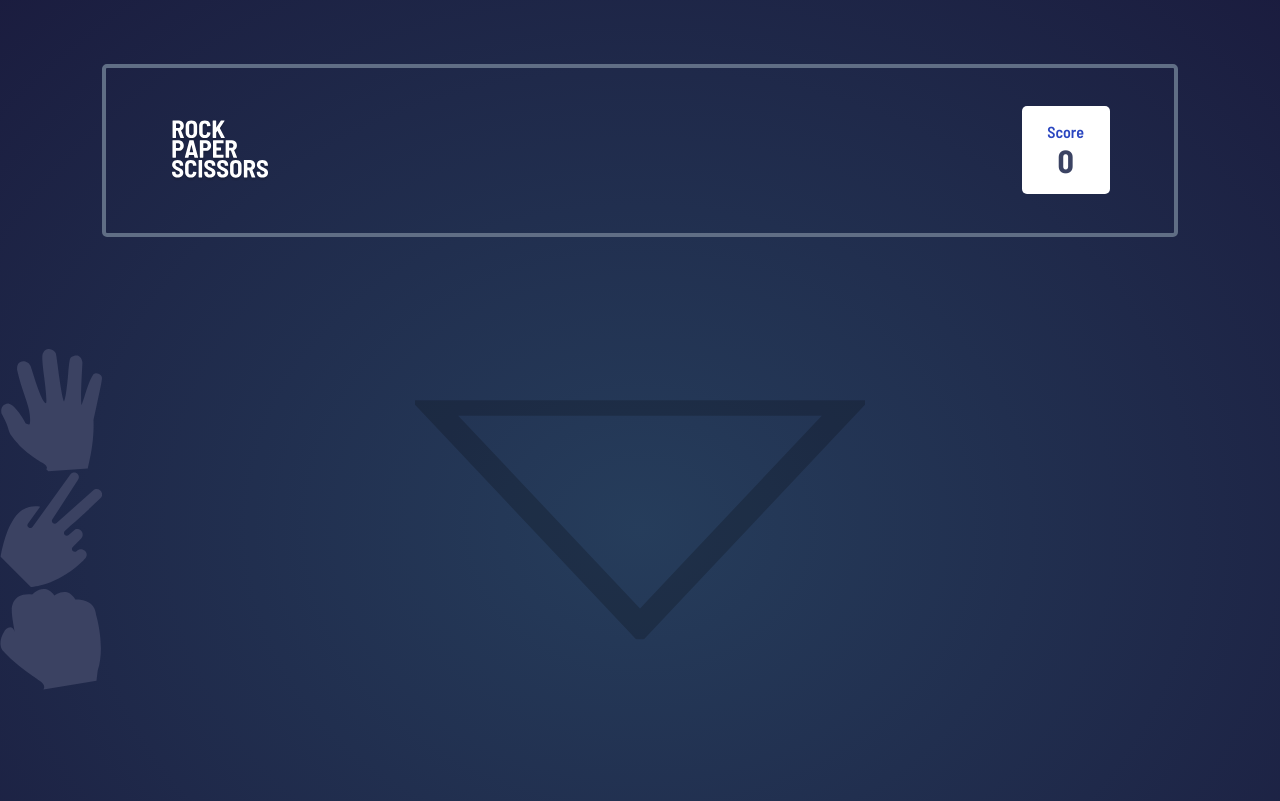
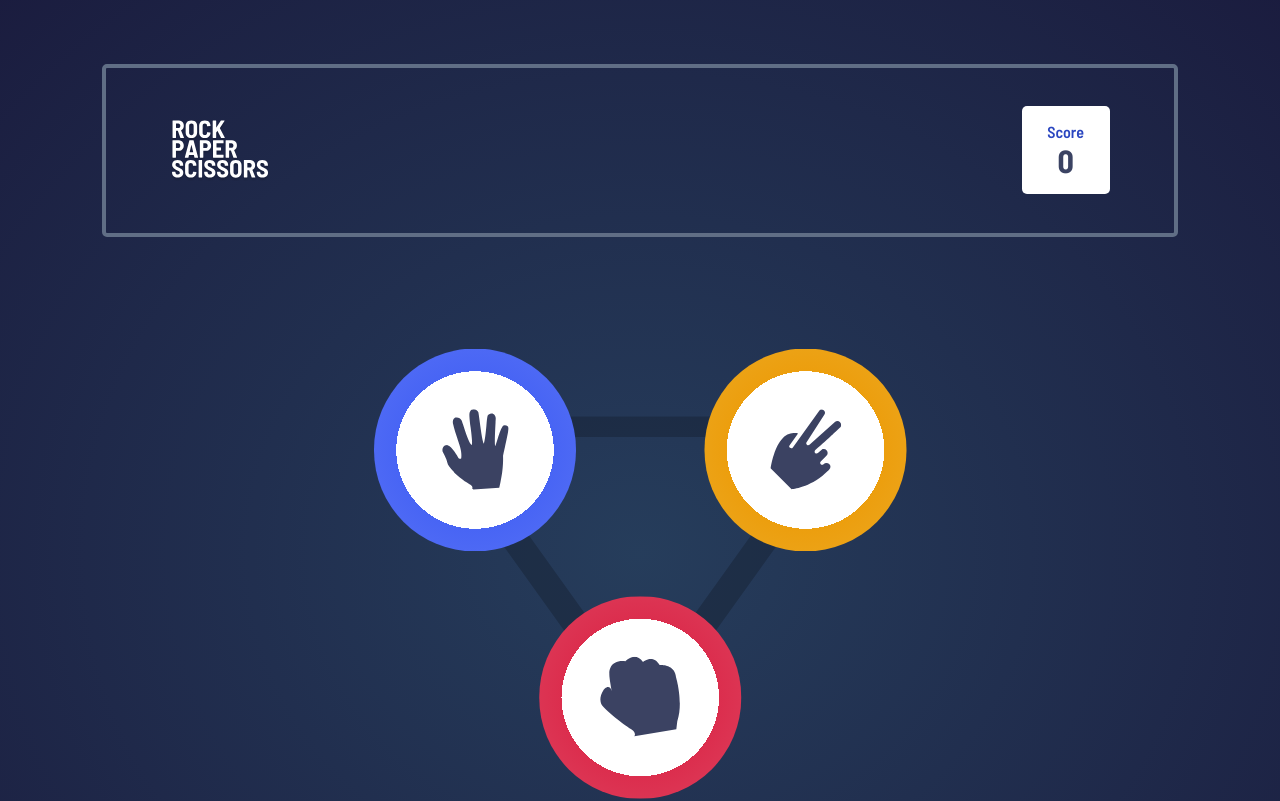
Before and after one commit to ozzy1136/rock-paper-scissors, a React (Vite) app: page / in a window 1280 px wide. Shown: the top 801 px of the page. Built offline with nearby package versions, Linux system fonts and the light colour scheme.

Commit message:
Simplify CSS animation usage

```diff
--- a/src/App.css
+++ b/src/App.css
@@ -41,7 +41,8 @@
 }
 
 .l-match {
-	--tokens-height: min(450px, 70vw);
+	--tokens-container-height: min(450px, 70vw);
+	--token-wrapper-height: 45%;
 
 	position: relative;
 	margin-block: 14vh;
@@ -55,19 +56,61 @@
 		transform: translate(-50%, -50%);
 	}
 
-	& > .tokens {
+	& > .tokens-container {
 		grid-column: full;
+		height: var(--tokens-container-height);
 		position: relative;
-		height: var(--tokens-height);
 
-		& > .token {
+		& > .token-wrapper {
 			position: absolute;
-			height: 45%;
+			height: var(--token-wrapper-height);
 			aspect-ratio: 1;
+			overflow: hidden;
 
 			&:focus-within {
 				outline: auto;
 			}
+
+			&:nth-of-type(1) {
+				transform: translate(calc(45vw - 100%), 0%);
+
+				& > .token {
+					&::before {
+						background-image: var(--bgi-paper);
+					}
+				}
+			}
+
+			&:nth-of-type(2) {
+				transform: translate(55vw, 0%);
+
+				& > .token {
+					&::before {
+						background-image: var(--bgi-scissors);
+					}
+				}
+			}
+
+			&:nth-of-type(3) {
+				transform: translate(
+					calc(50vw - 50%),
+					calc(var(--tokens-container-height) - 100%)
+				);
+
+				& > .token {
+					&::before {
+						background-image: var(--bgi-rock);
+					}
+				}
+			}
+
+			& > .token {
+				position: absolute;
+				height: 100%;
+				width: 100%;
+				top: 50%;
+				left: 50%;
+				transform: translate(-50%, -50%);
 
 				&::before {
 					content: "";
@@ -75,37 +118,9 @@
 					height: 100%;
 					border-radius: var(--bdrs-round);
 					position: absolute;
-				z-index: -1;
 					top: 50%;
 					left: 50%;
 					transform: translate(-50%, -50%);
-			}
-
-			&:nth-of-type(1) {
-				transform: translate(calc(45vw - 100%), 0%);
-
-				&::before {
-					background-image: var(--bgi-paper);
-				}
-			}
-
-			&:nth-of-type(2) {
-				transform: translate(55vw, 0%);
-
-				&::before {
-					background-image: var(--bgi-scissors);
-				}
-			}
-
-			&:nth-of-type(3) {
-				transform: translate(
-					calc(50vw - 50%),
-					calc(var(--tokens-height) - 100%)
-				);
-
-				&::before {
-					background-image: var(--bgi-rock);
-				}
 				}
 
 				& > .icon {
@@ -117,53 +132,47 @@
 				}
 			}
 		}
+	}
 
 	& > .label {
+		width: calc(var(--tokens-container-height) * 0.45);
 		opacity: 0;
-		width: calc(var(--tokens-height) * 0.45);
 		color: #fff;
 		font-family: var(--ff-bold);
 		font-size: 1.5rem;
 		text-transform: uppercase;
+		letter-spacing: 1px;
 		text-align: center;
-		letter-spacing: 1px;
 		position: absolute;
 
 		&.user {
 			transform: translate(
 				calc(45vw - 100%),
-				calc(var(--tokens-height) * 0.45 + 2rem)
+				calc(var(--tokens-container-height) * 0.45 + 2rem)
 			);
 		}
 
 		&.house {
 			transform: translate(
 				calc(55vw),
-				calc(var(--tokens-height) * 0.45 + 2rem)
+				calc(var(--tokens-container-height) * 0.45 + 2rem)
 			);
 		}
 	}
 
-	& > .result {
+	& > .resetButton-wrapper {
 		grid-column: wrapper;
-		color: #fff;
-		text-align: center;
-		margin-inline: auto;
-	}
-
-	& > .resetBtn {
-		grid-column: wrapper;
-		justify-self: center;
 	}
 }
 
 .l-rules {
 	margin-block-end: 10vh;
 
+	& > .button-wrapper {
+		grid-column: wrapper;
+
 		& > .button {
 			background: unset;
-		grid-column: wrapper;
-		justify-self: center;
 			border-style: solid;
 			border-width: 2px;
 			border-color: hsl(var(--bdc-header));
@@ -177,8 +186,9 @@
 			padding-inline: 1.7rem;
 		}
 	}
+}
 
-.l-page-footer {
+.l-footer {
 	& > .attribution {
 		grid-column: wrapper;
 		text-align: center;
@@ -196,11 +206,10 @@
 		display: none;
 	}
 
-	& > .tokens {
-		& > .token {
-			&.user {
-				&:nth-of-type(2),
-				&:nth-of-type(3) {
+	& > .tokens-container {
+		& > .token-wrapper {
+			&.user,
+			&.house {
 				animation-fill-mode: forwards;
 
 				@media (--prm-no-preference) {
@@ -208,20 +217,27 @@
 				}
 			}
 
+			&.user {
+				animation-name: move-user-token;
+			}
+
+			&.house {
+				animation-name: move-house-token;
+
+				&:nth-of-type(1) {
+					--house-token-background: var(--bgi-paper);
+				}
+
 				&:nth-of-type(2) {
-					animation-name: move-user-token-forward-2;
+					--house-token-background: var(--bgi-scissors);
 				}
 
 				&:nth-of-type(3) {
-					animation-name: move-user-token-forward-3;
-				}
+					--house-token-background: var(--bgi-rock);
 				}
 
-			&.house {
+				& > .token {
 					&::before,
-				&::after,
-				&:nth-of-type(1),
-				&:nth-of-type(3),
 					& > .icon {
 						animation-fill-mode: forwards;
 					}
@@ -234,34 +250,12 @@
 						}
 					}
 
-				&:nth-of-type(1),
-				&:nth-of-type(3) {
-					@media (--prm-no-preference) {
-						animation-duration: 1s;
-					}
-				}
-
-				&:nth-of-type(1) {
-					--house-token-background: var(--bgi-paper);
-
-					animation-name: move-house-token-forward-1;
-				}
-
-				&:nth-of-type(2) {
-					--house-token-background: var(--bgi-scissors);
-				}
-
-				&:nth-of-type(3) {
-					--house-token-background: var(--bgi-rock);
-
-					animation-name: move-house-token-forward-3;
-				}
-
 					& > .icon {
 						animation-name: reveal-house-token-icon;
 
 						@media (--prm-no-preference) {
 							animation-duration: 4.5s;
+						}
 					}
 				}
 			}
@@ -296,55 +290,48 @@
 	}
 }
 
-/* TODO figure out why reverse animation doesn't work */
 .l-match.is-resetting {
 	& > .background {
 		display: none;
 	}
 
-	& > .tokens {
-		& > .token {
-			&.user {
-				&:nth-of-type(1),
-				&:nth-of-type(2),
-				&:nth-of-type(3) {
+	& > .tokens-container {
+		& > .token-wrapper {
+			animation-fill-mode: forwards;
+
 			@media (--prm-no-preference) {
 				animation-duration: 1s;
 			}
-				}
 
 			&:nth-of-type(1) {
-					animation-name: move-user-token-reverse-1;
+				animation-name: reset-move-token-1;
 			}
 
 			&:nth-of-type(2) {
-					animation-name: move-user-token-reverse-2;
+				animation-name: reset-move-token-2;
 			}
 
 			&:nth-of-type(3) {
-					animation-name: move-user-token-reverse-3;
+				animation-name: reset-move-token-3;
+			}
+
+			&.user {
+				transform: translate(calc(45vw - 100%), 0%);
+
+				@media (--prm-no-preference) {
+					&:nth-of-type(1) {
+						animation-duration: revert;
+					}
 				}
 			}
 
 			&.house {
-				&:nth-of-type(1),
-				&:nth-of-type(2),
-				&:nth-of-type(3) {
+				transform: translate(55vw, 0%);
+
 				@media (--prm-no-preference) {
-						animation-duration: 1s;
+					&:nth-of-type(2) {
+						animation-duration: revert;
 					}
-				}
-
-				&:nth-of-type(1) {
-					animation-name: move-house-token-reverse-1;
-				}
-
-				&:nth-of-type(2) {
-					animation-name: move-house-token-reverse-2;
-				}
-
-				&:nth-of-type(3) {
-					animation-name: move-house-token-reverse-3;
 				}
 			}
 
--- a/src/keyframes.css
+++ b/src/keyframes.css
@@ -1,113 +1,32 @@
-/* Keyframe used to trigger animationend event */
-@keyframes move-user-token-reverse-1 {
-	0% {
-		transform: translate(calc(45vw - 100%), 0%);
-	}
-
+@keyframes move-user-token {
 	100% {
 		transform: translate(calc(45vw - 100%), 0%);
 	}
 }
 
-@keyframes move-user-token-forward-2 {
-	0% {
+@keyframes move-house-token {
+	100% {
 		transform: translate(55vw, 0%);
 	}
+}
 
+@keyframes reset-move-token-1 {
 	100% {
 		transform: translate(calc(45vw - 100%), 0%);
 	}
 }
 
-@keyframes move-user-token-reverse-2 {
-	0% {
-		transform: translate(calc(45vw - 100%), 0%);
-	}
-
+@keyframes reset-move-token-2 {
 	100% {
 		transform: translate(55vw, 0%);
 	}
 }
 
-@keyframes move-user-token-forward-3 {
-	0% {
-		transform: translate(
-			calc(50vw - 50%),
-			calc(var(--tokens-height) - 100%)
-		);
-	}
-
-	100% {
-		transform: translate(calc(45vw - 100%), 0%);
-	}
-}
-
-@keyframes move-user-token-reverse-3 {
-	0% {
-		transform: translate(calc(45vw - 100%), 0%);
-	}
-
+@keyframes reset-move-token-3 {
 	100% {
 		transform: translate(
 			calc(50vw - 50%),
-			calc(var(--tokens-height) - 100%)
-		);
-	}
-}
-
-@keyframes move-house-token-forward-1 {
-	0% {
-		transform: translate(calc(45vw - 100%), 0%);
-	}
-
-	100% {
-		transform: translate(55vw, 0%);
-	}
-}
-
-@keyframes move-house-token-reverse-1 {
-	0% {
-		transform: translate(55vw, 0%);
-	}
-
-	100% {
-		transform: translate(calc(45vw - 100%), 0%);
-	}
-}
-
-/* Keyframe used to trigger animationend event */
-@keyframes move-house-token-reverse-2 {
-	0% {
-		transform: translate(55vw, 0%);
-	}
-
-	100% {
-		transform: translate(55vw, 0%);
-	}
-}
-
-@keyframes move-house-token-forward-3 {
-	0% {
-		transform: translate(
-			calc(50vw - 50%),
-			calc(var(--tokens-height) - 100%)
-		);
-	}
-
-	100% {
-		transform: translate(55vw, 0%);
-	}
-}
-
-@keyframes move-house-token-reverse-3 {
-	0% {
-		transform: translate(55vw, 0%);
-	}
-
-	100% {
-		transform: translate(
-			calc(50vw - 50%),
-			calc(var(--tokens-height) - 100%)
+			calc(var(--tokens-container-height) - 100%)
 		);
 	}
 }
```
Lines whose indentation alone changed are shown as unchanged.
